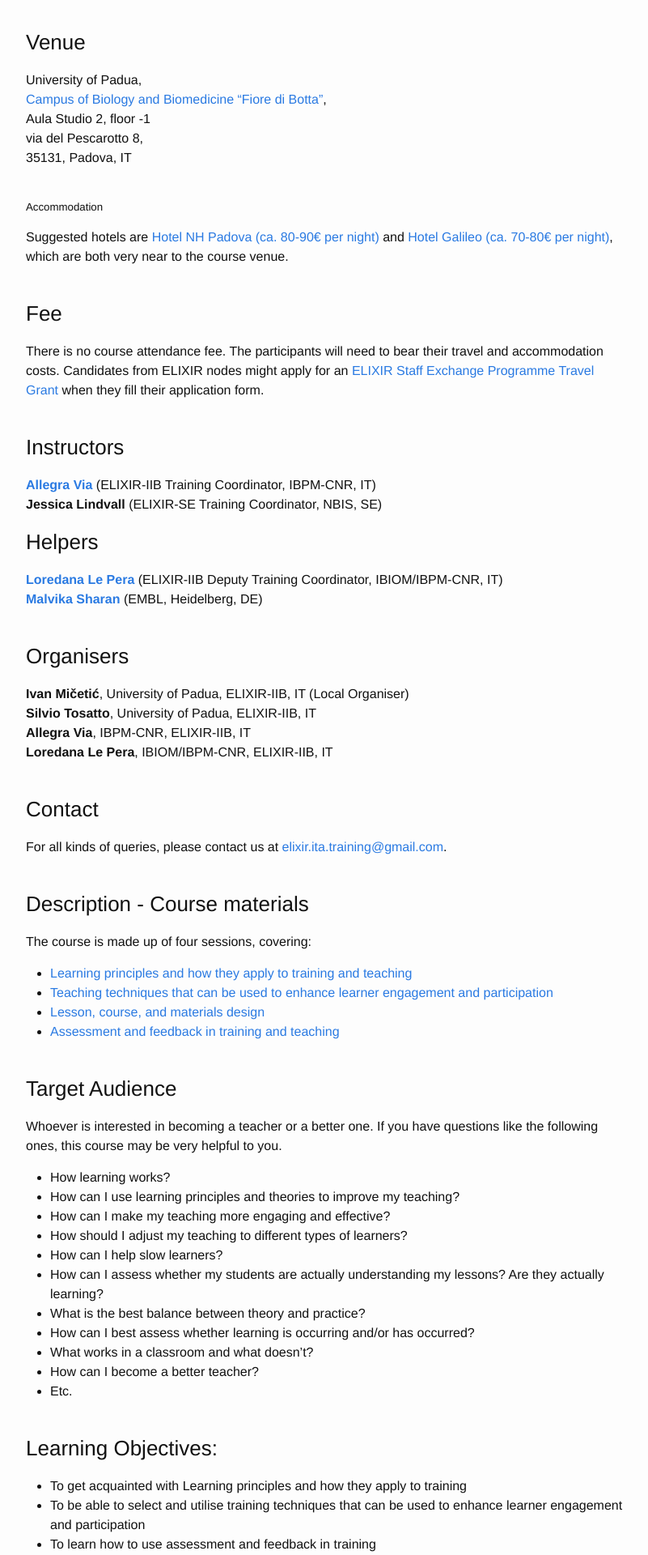
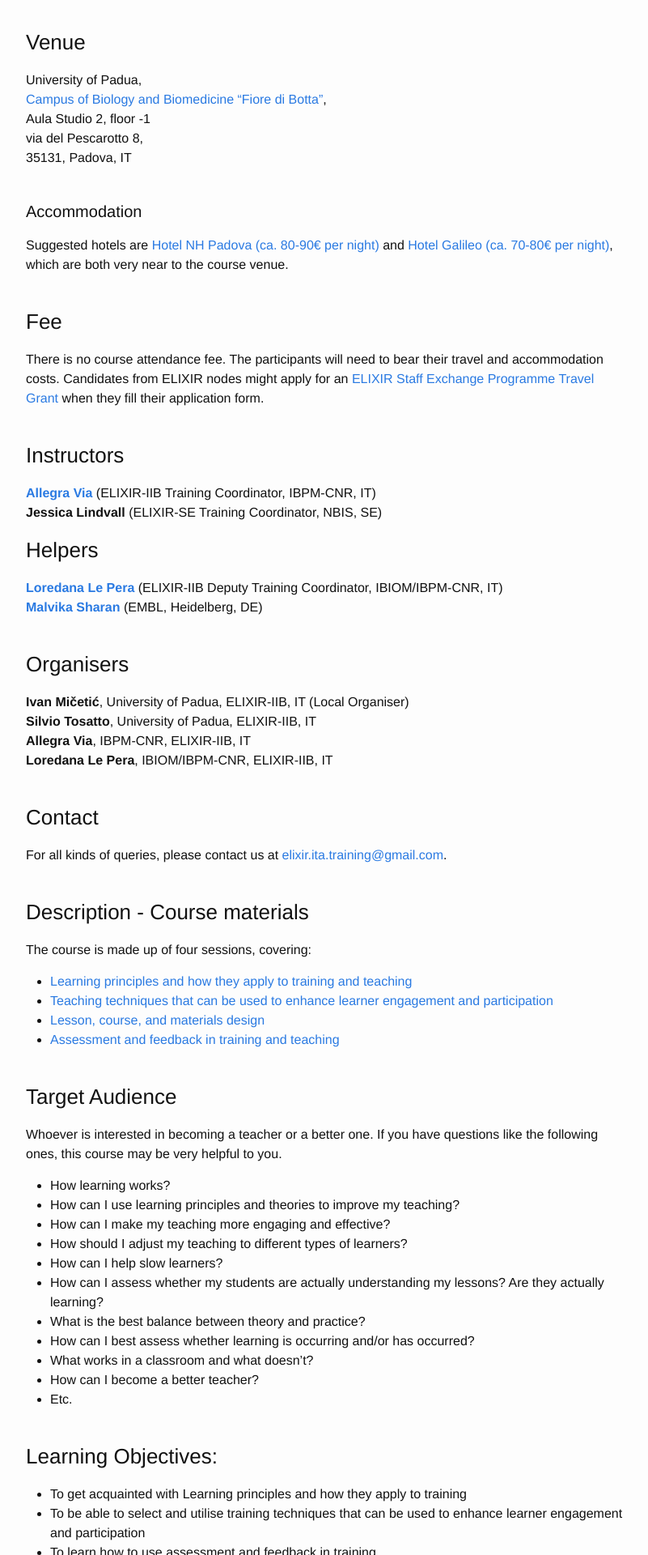
Before and after one commit to ELIXIR-IIB-training/website, a Jekyll site: the page built from _posts/2019-05-30-train-the-trainer-padua.md, in a window 1280 px wide. Shown: the part 936-2856 px from the top of the page at 81% size, without its empty margins (238-1039 px from the left). Built offline with Jekyll 4.4.1, drawn with Linux system fonts in a browser that asks for light colours.

```diff
--- a/_posts/2019-05-30-train-the-trainer-padua.md
+++ b/_posts/2019-05-30-train-the-trainer-padua.md
@@ -46,7 +46,7 @@ Aula Studio 2, floor -1<br>
 via del Pescarotto 8,<br>
 35131, Padova, IT<br>
 <br>
-##### Accommodation
+#### Accommodation
 Suggested hotels are [Hotel NH Padova (ca. 80-90€ per night)](https://www.nh-hotels.com/hotel/nh-padova) and [Hotel Galileo (ca. 70-80€ per night)](https://www.hotelgalileopadova.it/en/home-page.aspx), which are both very near to the course venue.
 <br>
 <br>
```
